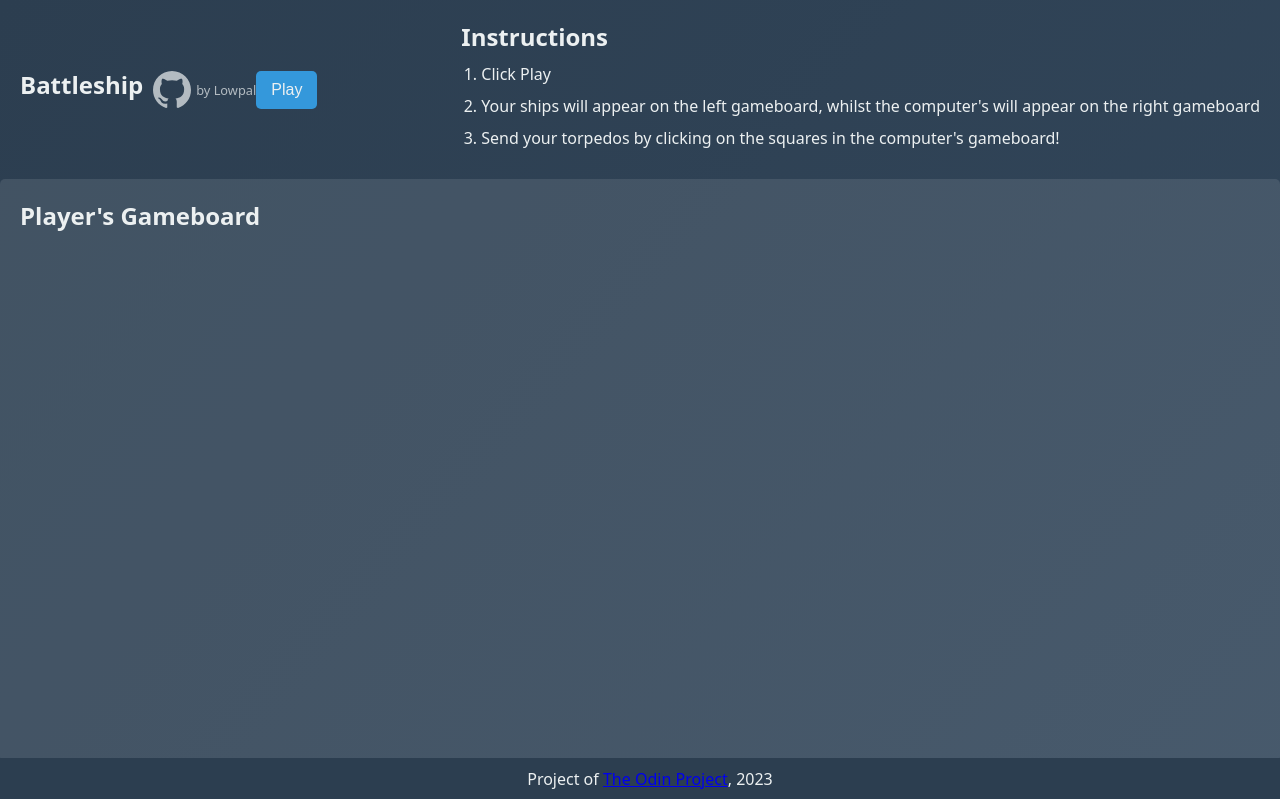
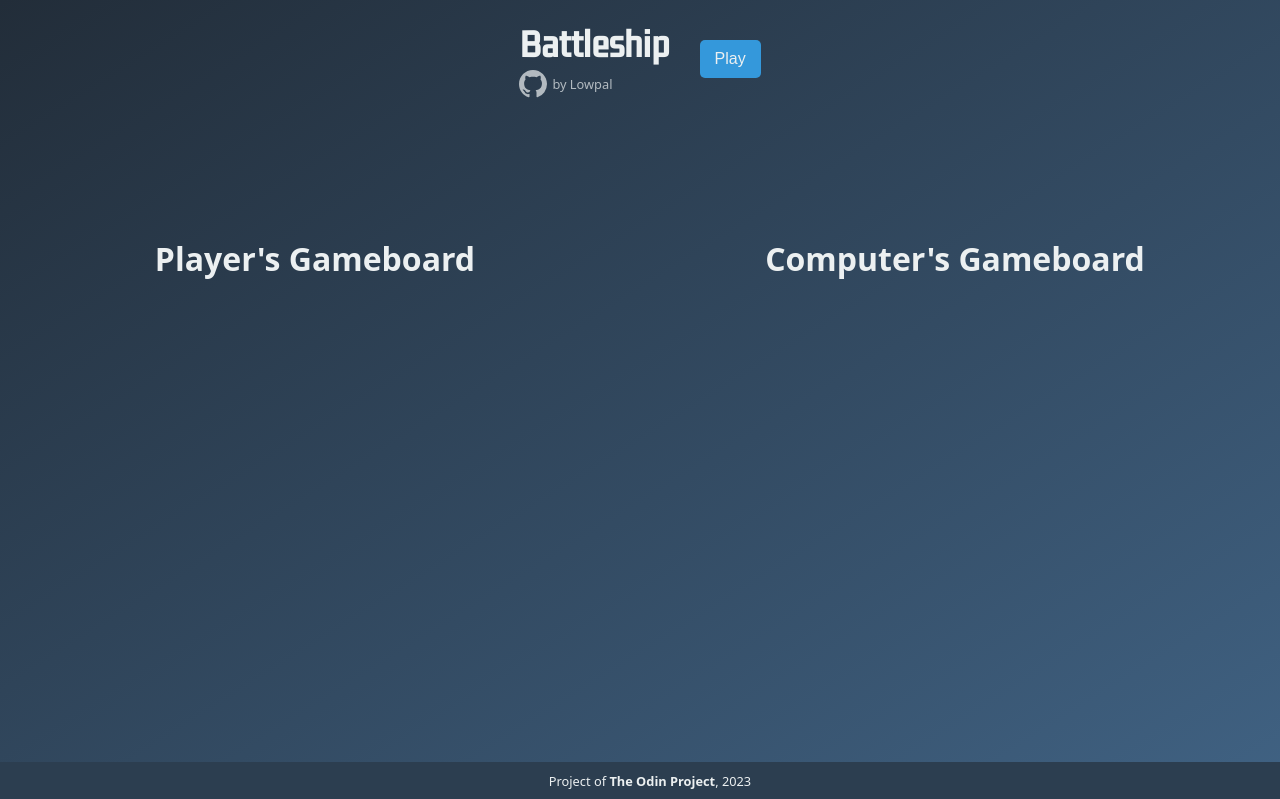
Before and after one commit to louispallett/odin-battleship, a website built with webpack: page src/index.html in a window 1280 px wide. Shown: the top 799 px of the page. Built offline with nearby package versions, Linux system fonts and the light colour scheme.

Commit message:
Style overhaul: Changed colour scheme and layout. Only SCSS and HTML changed

```diff
--- a/src/index.html
+++ b/src/index.html
@@ -8,29 +8,22 @@
 <body>
 <div class="main-wrapper">
     <div class="header">
-        <div class="header-left">
+        <div class="header-wrapper">
             <div class="title-wrapper">
                 <div class="title">Battleship</div>
                 <div class="lowpal-wrapper">
-                    <svg xmlns="http://www.w3.org/2000/svg" width="38" height="38" fill="currentColor" id="github-icon" viewBox="0 0 16 16">
+                    <svg xmlns="http://www.w3.org/2000/svg" width="28" height="28" fill="currentColor" id="github-icon" viewBox="0 0 16 16">
                         <path d="M8 0C3.58 0 0 3.58 0 8c0 3.54 2.29 6.53 5.47 7.59.4.07.55-.17.55-.38 0-.19-.01-.82-.01-1.49-2.01.37-2.53-.49-2.69-.94-.09-.23-.48-.94-.82-1.13-.28-.15-.68-.52-.01-.53.63-.01 1.08.58 1.23.82.72 1.21 1.87.87 2.33.66.07-.52.28-.87.51-1.07-1.78-.2-3.64-.89-3.64-3.95 0-.87.31-1.59.82-2.15-.08-.2-.36-1.02.08-2.12 0 0 .67-.21 2.2.82.64-.18 1.32-.27 2-.27.68 0 1.36.09 2 .27 1.53-1.04 2.2-.82 2.2-.82.44 1.1.16 1.92.08 2.12.51.56.82 1.27.82 2.15 0 3.07-1.87 3.75-3.65 3.95.29.25.54.73.54 1.48 0 1.07-.01 1.93-.01 2.2 0 .21.15.46.55.38A8.012 8.012 0 0 0 16 8c0-4.42-3.58-8-8-8z"/>
                     </svg>
                     <div>by Lowpal</div>
+                </div>
             </div>
             <div class="buttons">
                 <button id="playbtn">Play</button>
             </div>
         </div>
     </div>
-        <div class="header-right">
-            <div class="instructions">Instructions</div>
-            <ol>
-                <li>Click Play</li>
-                <li>Your ships will appear on the left gameboard, whilst the computer's will appear on the right gameboard</li>
-                <li>Send your torpedos by clicking on the squares in the computer's gameboard!</li>
-            </ol>
-        </div>
-    </div>
+    <div class="gameboards">
         <div id="left">
             <div class="title">Player's Gameboard</div>
             <div id="player-grid"></div>
@@ -39,9 +32,10 @@
             <div class="title">Computer's Gameboard</div>
             <div id="computer-grid"></div>
         </div>
+    </div>
+</div>
 <div class="footer">
     <div>Project of <a href="https://www.theodinproject.com/lessons/node-path-javascript-battleship">The Odin Project</a>, 2023</div>
 </div>
-</div>
 </body>
 </html>
--- /dev/null
+++ b/src/scss/footer.scss
@@ -0,0 +1,22 @@
+.footer {
+    text-align: center;
+    padding: 10px;
+    background-color: #2c3e50;
+    color: #ecf0f1;
+    position: fixed;
+    bottom: 0;
+    width: 100%;
+    font-size: .8rem;
+    & > div > a:hover {
+        // I have to put this here, becuase of a specificity issue. Just referring to 'a' as a
+        // selector won't work!
+        color: #2980b9;
+        transition: color 0.3s ease-in-out;
+    }
+}
+
+a {
+    // This is the best way to do this - rather than text-decoration: none!
+    all: unset;
+    font-weight: bold;
+}
--- a/src/scss/game.scss
+++ b/src/scss/game.scss
@@ -1,70 +1,38 @@
-.left {
-    grid-area: 2 / 1 / 3 / 2;
-}
-
-.right {
-    grid-area: 2 / 2 / 3 / 3;
+.gameboards {
+    display: grid;
+    grid-template-columns: 1fr 1fr;
 }
 
 #left,
 #right {
+  padding: 20px;
+//   background-color: rgba(98, 104, 185, 0.1);
+  border-radius: 5px;
+  margin-bottom: 20px;
+  overflow: hidden;
   display: flex;
   flex-direction: column;
   align-items: center;
-    gap: 30px;
-    margin-top: 20px;
-    & > div:first-child {
-        font-size: 30px;
-    }
+  gap: 20px;
 }
 
 #player-grid,
 #computer-grid {
   display: grid;
-    grid-template-columns: repeat(10, 50px);
-    grid-template-rows: repeat(10, 50px);
+  grid-template-columns: repeat(10, 40px);
+  grid-template-rows: repeat(10, 40px);
+
   & > div {
-        height: 50px;
-        width: 50px;
-        border: 1px solid white;
+    height: 40px;
+    width: 40px;
+    outline: 1px dashed white;
   }
+
   & > div:hover {
     background-color: white;
   }
 }
 
-@media only screen and (max-width: 1050px) {
-    #player-grid,
 #computer-grid {
-        grid-template-columns: repeat(10, 45px);
-        grid-template-rows: repeat(10, 45px);
-        & > div {
-            height: 45px;
-            width: 45px;
+    margin-bottom: 60px;
 }
-    }
-}
-
-@media only screen and (max-width: 500px) {
-    #player-grid,
-    #computer-grid {
-        grid-template-columns: repeat(10, 40px);
-        grid-template-rows: repeat(10, 40px);
-        & > div {
-            height: 40px;
-            width: 40px;
-        }
-    }
-}
-
-@media only screen and (max-width: 450px) {
-    #player-grid,
-    #computer-grid {
-        grid-template-columns: repeat(10, 35px);
-        grid-template-rows: repeat(10, 35px);
-        & > div {
-            height: 35px;
-            width: 35px;
-        }
-    }
-}
--- a/src/scss/header.scss
+++ b/src/scss/header.scss
@@ -6,56 +6,47 @@
 }
 
 .header {
-    grid-area: 1 / 1 / 2 / 3;
-    display: grid;
-    grid-template-columns: 1fr 1fr;
+    display: flex;
+    flex-direction: column;
+    justify-content: center;
+    align-items: center;
+    padding: 20px;
 }
 
-.header-left {
+.header-wrapper {
     display: flex;
-    flex-direction: column;
-    justify-content: flex-end;
-    margin-left: 20px;
-    margin-right: 20px
+    justify-content: center;
+    align-items: center;
+    gap: 20px;
 }
 
 .title-wrapper {
     display: flex;
     flex-direction: column;
-    gap: 10px;
+    // gap: 10px;
     & > div:first-child {
         font-family: "title-font";
         font-size: 32px;
     }
 }
 
+.title {
+    font-size: 2em;
+    font-weight: 700;
+    margin-right: 10px;
+}
+
 .lowpal-wrapper {
     display: flex;
-    gap: 10px;
-    & > div {
-        font-family: "title-font";
-        font-size: 18px;
+    align-items: center;
+    font-size: 0.8em;
+    opacity: 0.7;
+
+    svg {
+        margin-right: 5px;
     }
 }
 
 .buttons {
-    align-self: flex-end;
+    margin-left: auto;
 }
-
-.instructions {
-    margin: 20px;
-}
-
-
-// #git-icon{
-//     transition: transform .5s ease-in-out;
-//     background-color: black;
-//     color:rgb(56, 218, 230);;
-//     border-radius: 50%;
-//     box-shadow: 1px 1px 4px rgb(0, 0, 0);
-//     text-decoration: none;
-// }
-
-// #git-icon > svg:hover{
-//     transform: rotate(360deg);
-// }
--- /dev/null
+++ b/src/scss/old-game.scss
@@ -0,0 +1,70 @@
+.left {
+    grid-area: 2 / 1 / 3 / 2;
+}
+
+.right {
+    grid-area: 2 / 2 / 3 / 3;
+}
+
+#left,
+#right {
+    display: flex;
+    flex-direction: column;
+    align-items: center;
+    gap: 30px;
+    margin-top: 20px;
+    & > div:first-child {
+        font-size: 30px;
+    }
+}
+
+#player-grid,
+#computer-grid {
+    display: grid;
+    grid-template-columns: repeat(10, 50px);
+    grid-template-rows: repeat(10, 50px);
+    & > div {
+        height: 50px;
+        width: 50px;
+        border: 1px solid white;
+    }
+    & > div:hover {
+        background-color: white;
+    }
+}
+
+@media only screen and (max-width: 1050px) {
+    #player-grid,
+    #computer-grid {
+        grid-template-columns: repeat(10, 45px);
+        grid-template-rows: repeat(10, 45px);
+        & > div {
+            height: 45px;
+            width: 45px;
+        }
+    }
+}
+
+@media only screen and (max-width: 500px) {
+    #player-grid,
+    #computer-grid {
+        grid-template-columns: repeat(10, 40px);
+        grid-template-rows: repeat(10, 40px);
+        & > div {
+            height: 40px;
+            width: 40px;
+        }
+    }
+}
+
+@media only screen and (max-width: 450px) {
+    #player-grid,
+    #computer-grid {
+        grid-template-columns: repeat(10, 35px);
+        grid-template-rows: repeat(10, 35px);
+        & > div {
+            height: 35px;
+            width: 35px;
+        }
+    }
+}
--- /dev/null
+++ b/src/scss/old-header.scss
@@ -0,0 +1,67 @@
+@font-face {
+    font-family: "title-font";
+    src:
+      url("../assets/title.woff2") format("woff2"),
+      url("../assets/title.woff") format("woff");
+}
+
+.header {
+    grid-area: 1 / 1 / 2 / 3;
+    display: grid;
+    grid-template-columns: 1fr 1fr;
+}
+
+.header-left {
+    display: flex;
+    flex-direction: column;
+    justify-content: flex-end;
+    margin-left: 20px;
+    margin-right: 20px
+}
+
+.title-wrapper {
+    display: flex;
+    flex-direction: column;
+    gap: 10px;
+    & > div:first-child {
+        font-family: "title-font";
+        font-size: 32px;
+    }
+}
+
+.title {
+    font-size: 1.5em;
+    font-weight: 700;
+    margin-bottom: 10px;
+  }
+
+.lowpal-wrapper {
+    display: flex;
+    gap: 10px;
+    & > div {
+        font-family: "title-font";
+        font-size: 18px;
+    }
+}
+
+.buttons {
+    align-self: flex-end;
+}
+
+.instructions {
+    margin: 20px;
+}
+
+
+// #git-icon{
+//     transition: transform .5s ease-in-out;
+//     background-color: black;
+//     color:rgb(56, 218, 230);;
+//     border-radius: 50%;
+//     box-shadow: 1px 1px 4px rgb(0, 0, 0);
+//     text-decoration: none;
+// }
+
+// #git-icon > svg:hover{
+//     transform: rotate(360deg);
+// }
--- a/src/scss/styles.scss
+++ b/src/scss/styles.scss
@@ -1,3 +1,8 @@
+@use "header";
+@use "footer";
+@use "game";
+
+
 body {
   margin: 0;
   padding: 0;
@@ -9,42 +14,9 @@ body {
   display: flex;
   flex-direction: column;
   justify-content: space-between;
-  background: linear-gradient(to bottom right, #2c3e50, #34495e);
+  background: linear-gradient(to bottom right, #222d39, #406283);
   color: #ecf0f1;
   transition: background 0.5s ease-in-out;
-}
-
-.header {
-  display: flex;
-  justify-content: space-between;
-  align-items: center;
-  padding: 20px;
-}
-
-.title-wrapper {
-  display: flex;
-  align-items: center;
-}
-
-.title {
-  font-size: 2em;
-  font-weight: 700;
-  margin-right: 10px;
-}
-
-.lowpal-wrapper {
-  display: flex;
-  align-items: center;
-  font-size: 0.8em;
-  opacity: 0.7;
-
-  svg {
-    margin-right: 5px;
-  }
-}
-
-.buttons {
-  margin-left: auto;
 }
 
 button {
@@ -61,64 +33,3 @@ button {
         background-color: #2980b9;
     }
 }
-
-.instructions {
-    font-size: 1.5em;
-    font-weight: 700;
-    margin-bottom: 10px;
-}
-
-ol {
-    margin: 0;
-    padding-left: 20px;
-
-    li {
-    margin-bottom: 10px;
-    }
-}
-
-#left,
-#right {
-  padding: 20px;
-  background-color: rgba(255, 255, 255, 0.1);
-  border-radius: 5px;
-  margin-bottom: 20px;
-  overflow: hidden; /* Add this line to contain floats and prevent margin collapse */
-}
-
-.title {
-  font-size: 1.5em;
-  font-weight: 700;
-  margin-bottom: 10px;
-}
-
-#player-grid,
-#computer-grid {
-  display: grid;
-  grid-template-columns: repeat(10, 50px);
-  grid-template-rows: repeat(10, 50px);
-
-  & > div {
-    height: 50px;
-    width: 50px;
-    border: 1px solid white;
-  }
-
-  & > div:hover {
-    background-color: white;
-  }
-}
-
-#computer-grid {
-    margin-bottom: 60px;
-}
-
-.footer {
-    text-align: center;
-    padding: 10px;
-    background-color: #2c3e50;
-    color: #ecf0f1;
-    position: fixed;
-    bottom: 0;
-    width: 100%;
-}
--- a/webpack.config.js
+++ b/webpack.config.js
@@ -80,6 +80,7 @@ module.exports = {
         type: 'asset/resource',
       },
       {
+        // Module install: npm i -D @babel/preset-react @babel/preset-env @babel/core babel-loader @babel/plugin-proposal-class-properties
         test: /\.jsx?$/,
         use: ['babel-loader'],
       },
```
Also changed, not shown: package.json (+8 -2 lines). Lines whose indentation alone changed are shown as unchanged.
